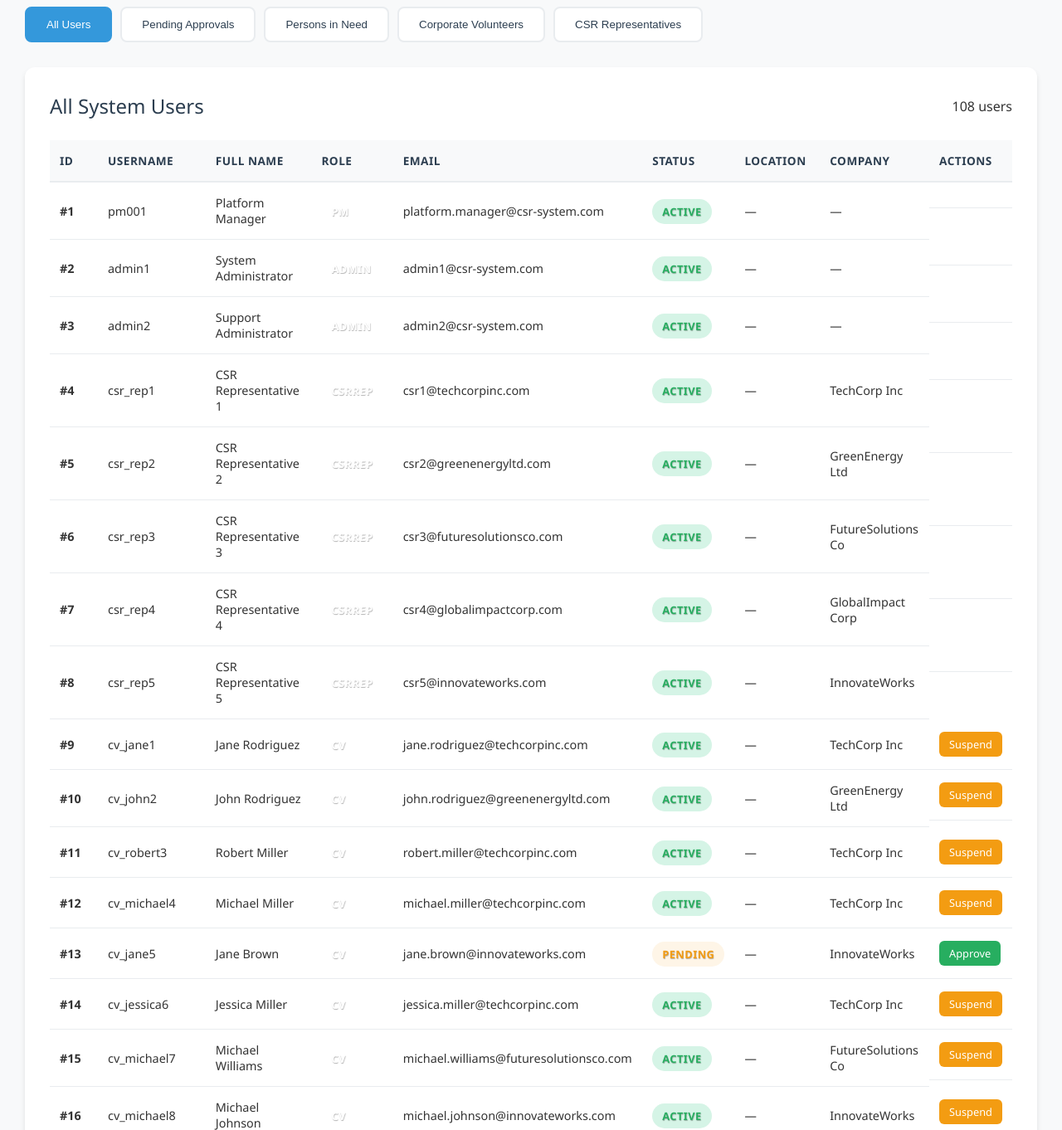
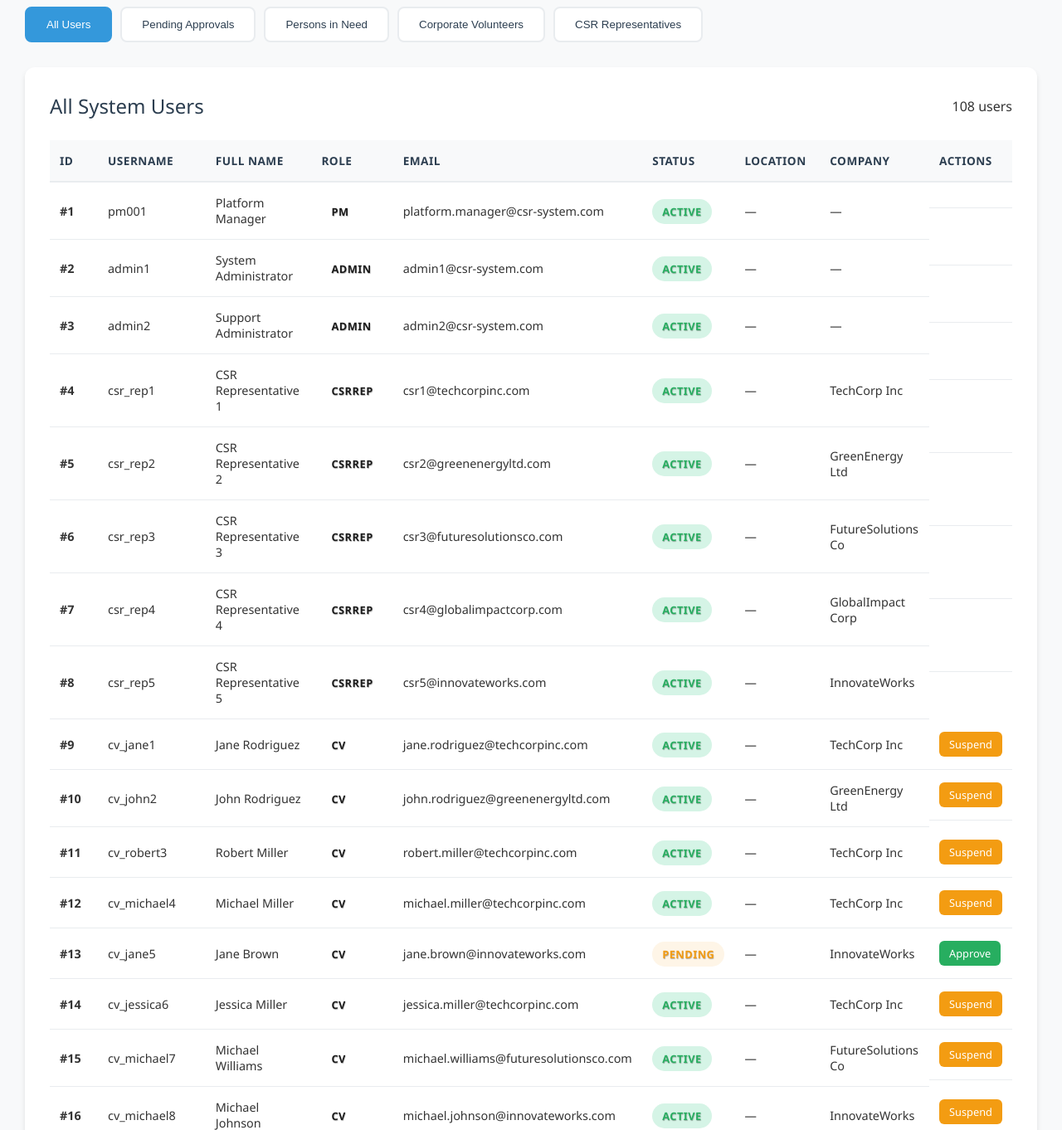
Before and after one commit to yahweh9/CSIT314-Mini-FYP, a Flask app: page /dashboard_admin in a window 1280 px wide. Shown: the part 335-1697 px from the top of the page at 83% size. Run offline with Flask 3, Linux system fonts and the light colour scheme; the visitor is signed in with stand-in values (Sample User, id 1); data comes from the database, SQL or seed files in the repository.

Commit message:
Fix slight CSS styling issue

```diff
--- a/templates/dashboard_admin.html
+++ b/templates/dashboard_admin.html
@@ -237,6 +237,7 @@
         font-weight: 600;
         text-transform: uppercase;
         letter-spacing: 0.5px;
+        color: #1b1b1b;
     }
 
     .status-active {
```
